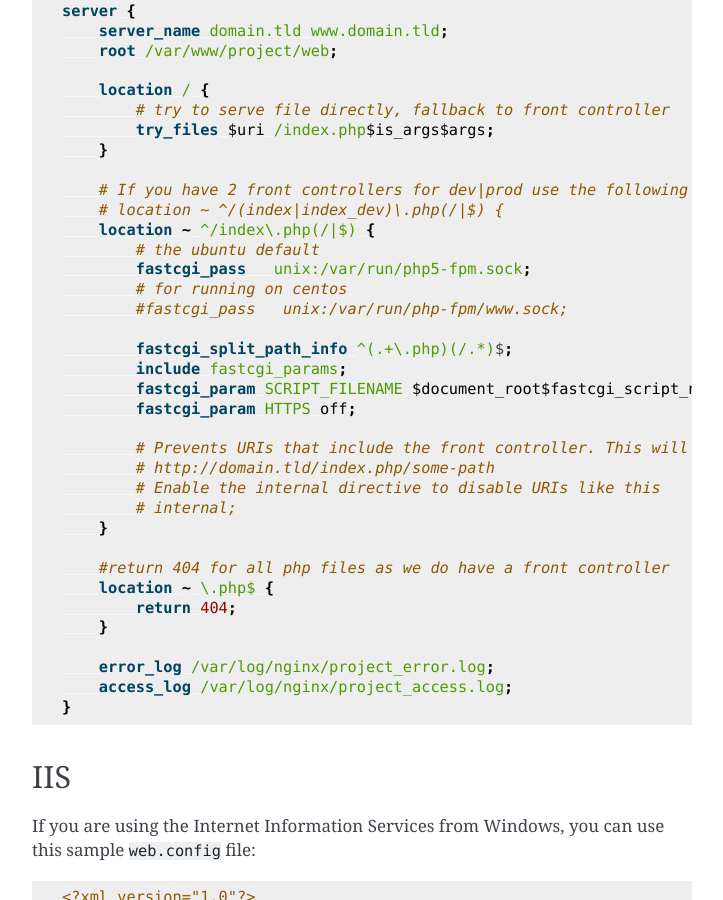
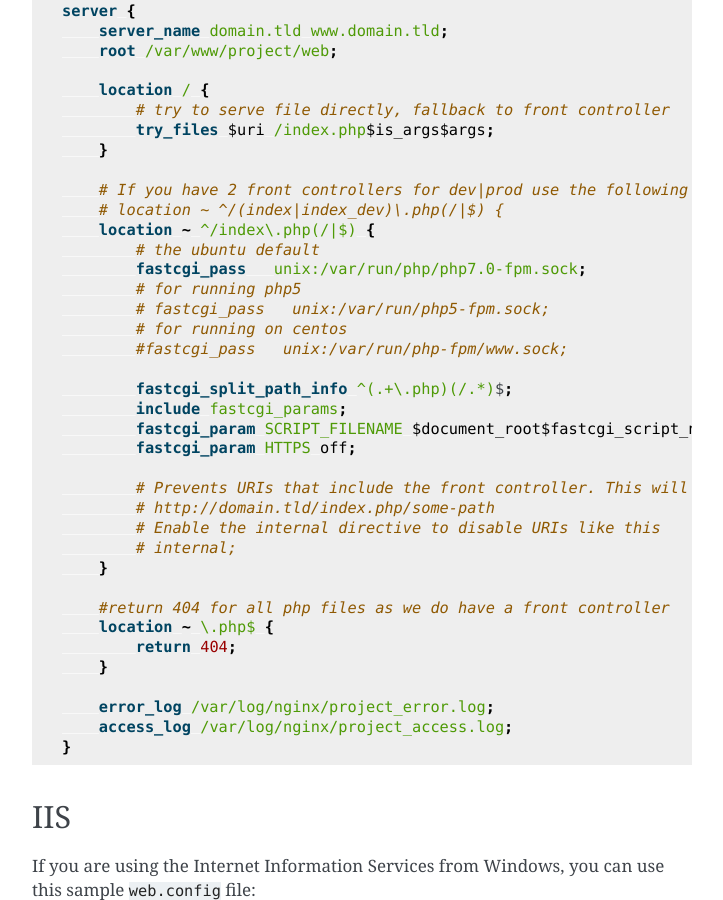
Before and after one commit to silexphp/Silex, a Sphinx documentation site: the page built from doc/web_servers.rst, in a window 1280 px wide and 900 px high, scrolled down 981 px. Shown: the whole window, without its empty margins (388-1111 px from the left). Built offline with Sphinx 7.4.7, drawn with Linux system fonts in a browser that asks for light colours.

Commit message:
Update web_servers.rst

```diff
--- a/doc/web_servers.rst
+++ b/doc/web_servers.rst
@@ -57,7 +57,9 @@ The **minimum configuration** to get your application running under Nginx is:
         # location ~ ^/(index|index_dev)\.php(/|$) {
         location ~ ^/index\.php(/|$) {
             # the ubuntu default
-            fastcgi_pass   unix:/var/run/php5-fpm.sock;
+            fastcgi_pass   unix:/var/run/php/php7.0-fpm.sock;
+            # for running php5
+            # fastcgi_pass   unix:/var/run/php5-fpm.sock;
             # for running on centos
             #fastcgi_pass   unix:/var/run/php-fpm/www.sock;
 
```
